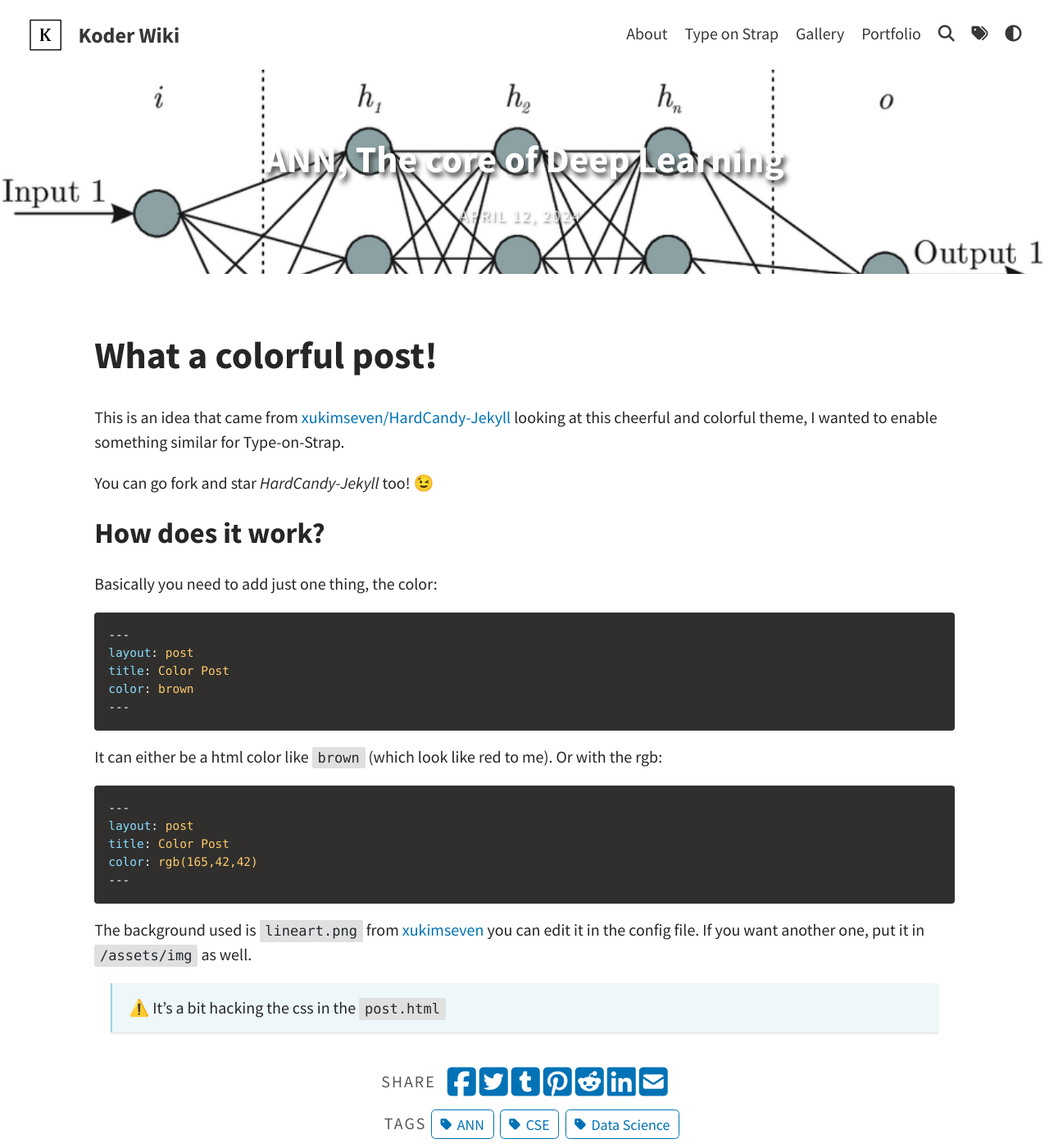
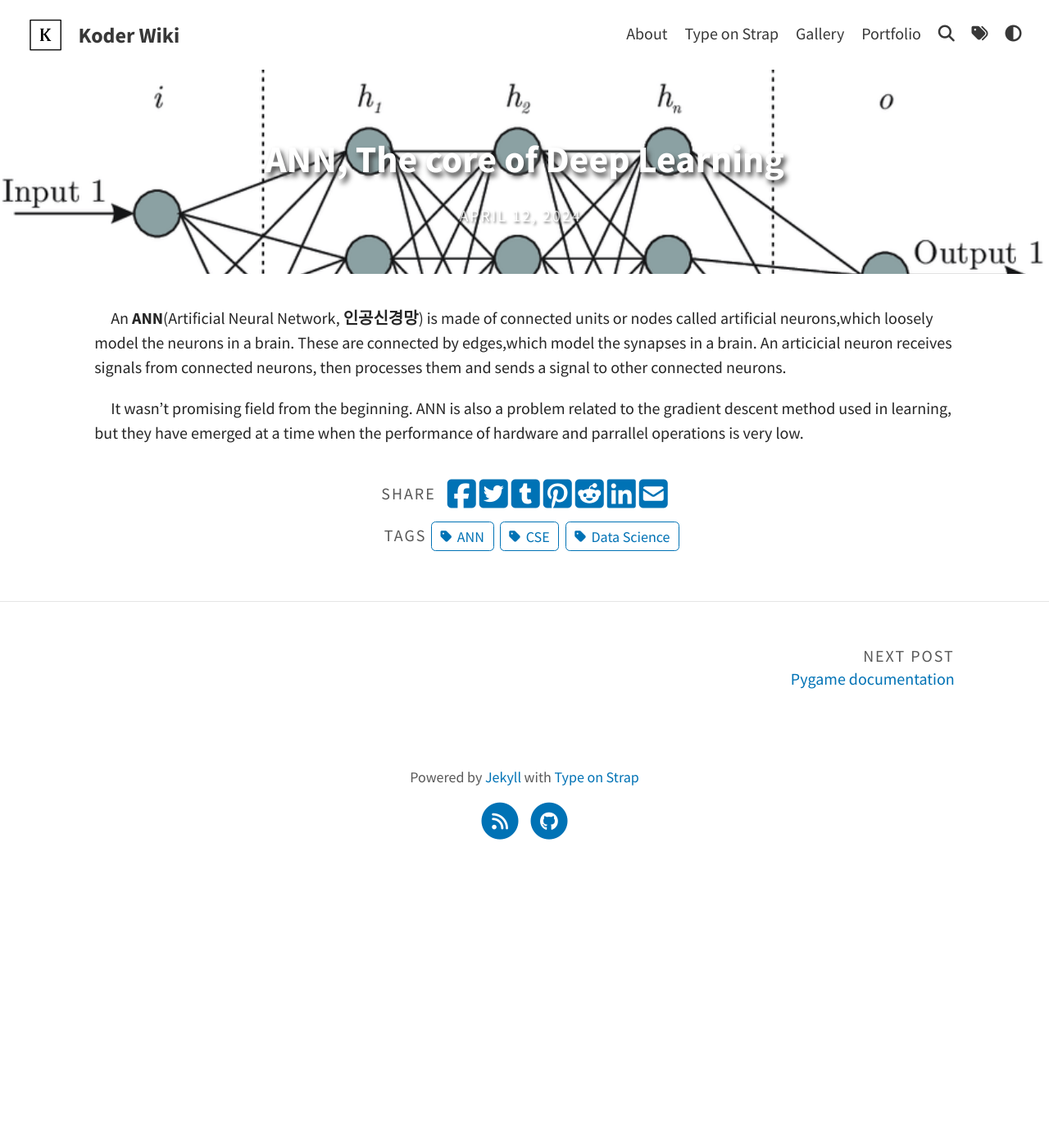
Before and after one commit to KoderWiki/Kontrl-Enter.github.io, a Jekyll site: the page built from _posts/2024-04-12-ANN.md, in a window 1280 px wide and 1400 px high. Shown: the whole window at 82% size. Built offline with Jekyll 4.4.1, drawn with Linux system fonts in a browser that asks for light colours; a script that is not in the unit is left out.

Commit message:
Update 2024-04-12-ANN.md

````diff
--- a/_posts/2024-04-12-ANN.md
+++ b/_posts/2024-04-12-ANN.md
@@ -7,38 +7,6 @@ thumbnail: "assets/img/0.post/2024-04-12/header.png"
 categories: CSE
 ---
 
-# What a colorful post!
+&emsp;An **ANN**(Artificial Neural Network, **인공신경망**) is made of connected units or nodes called artificial neurons,which loosely model the neurons in a brain. These are connected by edges,which model the synapses in a brain. An articicial neuron receives signals from connected neurons, then processes them and sends a signal to other connected neurons.
 
-This is an idea that came from [xukimseven/HardCandy-Jekyll](https://github.com/xukimseven/HardCandy-Jekyll)
-looking at this cheerful and colorful theme, I wanted to enable something similar for Type-on-Strap.
-
-You can go fork and star _HardCandy-Jekyll_ too! 😉
-
-<!--more-->
-
-## How does it work?
-
-Basically you need to add just one thing, the color:
-
-```yml
----
-layout: post
-title: Color Post
-color: brown
----
-```
-
-It can either be a html color like `brown` (which look like red to me). Or with the rgb:
-
-```yml
----
-layout: post
-title: Color Post
-color: rgb(165,42,42)
----
-```
-
-The background used is `lineart.png` from [xukimseven](https://github.com/xukimseven) you can edit it in the config file.
-If you want another one, put it in `/assets/img` as well.
-
-> ⚠️ It's a bit hacking the css in the `post.html`
+&emsp;It wasn't promising field from the beginning. ANN is also a problem related to the gradient descent method used in learning, but they have emerged at a time when the performance of hardware and parrallel operations is very low.
````
